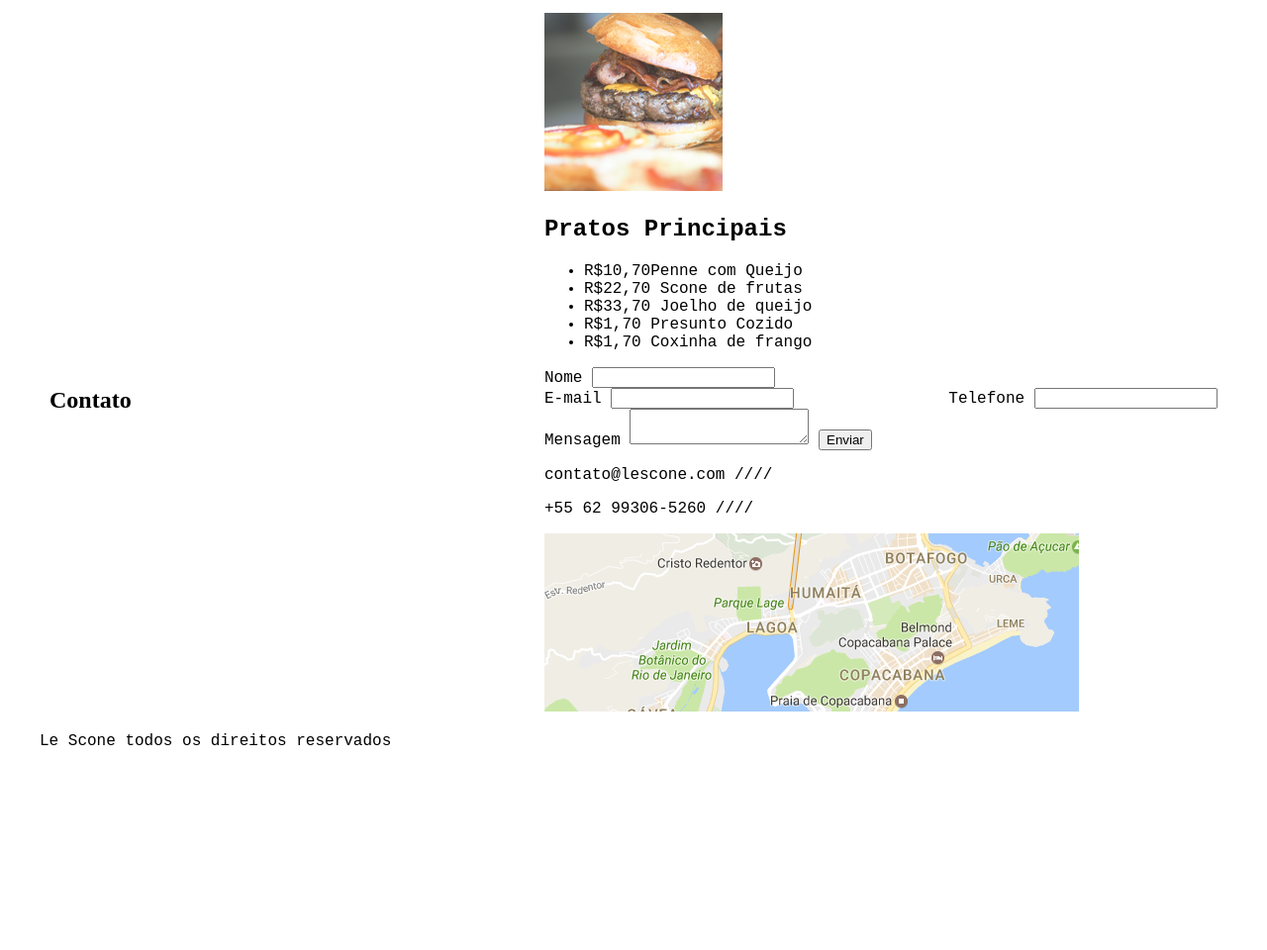
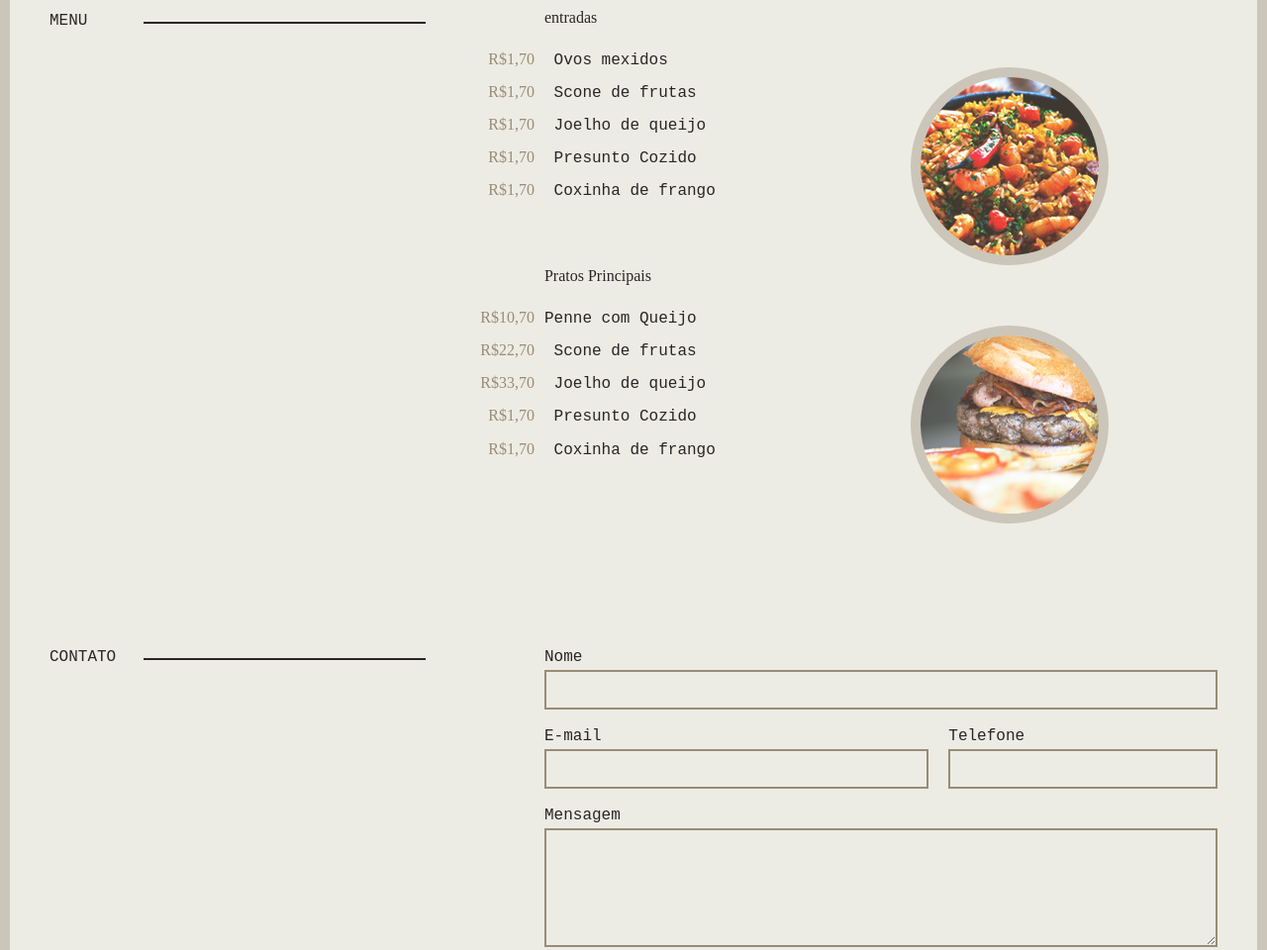
Before and after one commit to guih58/lescone, a plain HTML site: page index.html in a window 1280 px wide. Shown: the part 1058-2018 px from the top of the page at 99% size. Before the commit the page ends 1840 px from the top, so only its background shows below. Drawn offline with Linux system fonts and the light colour scheme.

Commit message:
finalizando

```diff
--- /dev/null
+++ b/css/scss/_contato.scss
@@ -0,0 +1,70 @@
+.contato{
+    margin-top: 120px;
+    margin-bottom: 120px;
+    @include d(s){
+    margin-top: 60px;
+    margin-bottom: 60px;
+    }
+}
+.contato form{
+   label{
+       @include tipo-1(18);
+       display: block;
+   }
+   input[type="text"] , textarea{
+        @include tipo-1(18);;
+        color: $cinza;
+        width: 100%;
+        padding: 0 5px;
+        height: 40px;
+        border: 2px solid $bege-escuro;
+        background: transparent;
+        margin-bottom: 1em;
+        &:hover , &:focus{
+            outline: none;
+            border-color: $bege-medio;
+   }
+}
+
+       textarea{
+           height: 120px;
+       }
+
+
+
+
+
+input.button{
+    @include tipo-1(18);;
+    cursor: pointer;
+    color: $bege-escuro;
+    text-transform: uppercase;
+    border: 2px solid $bege-escuro;
+    background: transparent;
+    display: block;
+    width: 200px;
+    padding-top: 5px;
+    box-shadow: 5px 5px 0 0 $bege-escuro;
+    transition: .3s;
+
+}
+.contato-info{
+    display: inline-block;
+    color: $bege-escuro;
+    margin-top: 2em;
+    margin-bottom: -3px;
+    @include d(l){
+    float: right;
+    text-align: right;
+    margin-top:  -3em;
+    margin-bottom: -3px;
+   }
+
+.contato-mapa{
+    display: block;
+
+}
+}
+
+
+}
--- /dev/null
+++ b/css/scss/_footer.scss
@@ -0,0 +1,12 @@
+footer{
+    padding: 20px 0;
+    background: $cinza;
+    box-shadow: 0 0 0 10px $cinza;
+    p{
+        color: $bege-claro;
+    }
+    a img {
+        float: right;
+
+    }
+}
--- /dev/null
+++ b/css/scss/_geral.scss
@@ -0,0 +1,36 @@
+body{
+    background: $bege-claro;
+    border: 10px solid $bege-medio;
+    color: $cinza;
+    @include d(s){
+        border: none;
+    }
+}
+
+img{
+    display: block;
+    max-width: 100%;
+}
+p{
+    @include tipo-1(18);
+}
+
+.titulo{
+    @include tipo-1(18);
+    text-transform: uppercase;
+    @include d(s){
+        margin-bottom: 40px;
+    }
+    &::after{
+        content: "";
+        display: block;
+        width: 75%;
+        float: right;
+        height: 2px;
+        background: $cinza ;
+        margin-top:14px ;
+        @include d(m){
+            width: 60%;
+        }
+    }
+}
--- /dev/null
+++ b/css/scss/_intro.scss
@@ -0,0 +1,56 @@
+.intro{
+    margin-top: 60px;
+    @include d(s){
+        margin-top: 20px;
+    }
+
+}
+.logo{
+    margin-bottom: 60px;
+}
+.intro-info{
+    border-right: 2px solid $cinza;
+    max-width: 320px;
+    p{
+        padding-top:10px ;
+    }
+    p:first-child{
+        border-bottom:2px solid $cinza ;
+        padding-bottom: 10px;
+    }
+}
+.intro-telefone{
+    color: $bege-escuro;
+    @include d(s){
+        margin-bottom: 40px;
+    }
+    &::after{
+        content: "/ / / /";
+        display: block;
+        margin-top: 100px;
+        font-size: 250px;
+        letter-spacing: -90px;
+        color: $cinza;
+        @include d(m){
+            margin-top: 80px;
+            font-size: 160px;
+            letter-spacing: -70px;
+        }
+        @include d(s){
+            display: none;
+        }
+
+    }
+}
+.aberto{
+    display: inline-block;
+    width: 12px;
+    height: 12px;
+    border-radius: 50%;
+    margin-left: 30px;
+    background: $verde;
+}
+.intro-foto{
+    border: 10px solid $bege-medio;
+    width: 100%;
+}
--- /dev/null
+++ b/css/scss/_menu.scss
@@ -0,0 +1,47 @@
+.menu{
+    margin-top: 120px;
+    margin-bottom: 120px;
+    @include d(s){
+    margin-top: 60px;
+    margin-bottom: 60px;
+    }
+}
+.menu-item{
+    margin-bottom: 60px;
+    h2{
+        @include tipo-2(24);
+        margin-bottom: 1em;
+    }
+    li{
+        @include tipo-1(18);
+        line-height: em(35 ,18);
+        span{
+            font-family: $font-2;
+            color: $bege-escuro;
+            display: inline-block;
+            text-align: right;
+            margin-right: 10px;
+            width: 70px;
+            margin-left: -80px;
+            @include d(s){
+                margin-left: 0px;
+                width: auto;
+            }
+        }
+    }
+    img{
+        border-radius: 50%;
+        border: 10px solid $bege-medio;
+        position: absolute;
+        right: 0px;
+        margin-top: 60px;
+        @include d(l){
+            right: 120px;
+        }
+        @include d(s){
+            width: 120px;
+            margin-top: 0px;
+        }
+    }
+
+    }
--- /dev/null
+++ b/css/scss/_variaveis-e-mixins.scss
@@ -0,0 +1,34 @@
+//cores
+$bege-claro: #edece4;
+$bege-medio: #cbc6b9;
+$bege-escuro: #988c77;
+$cinza: #2a2426;
+ $verde: #1ab912;
+
+ //Fonts
+$font-1:'PT Mono', monospace;
+$font-2:  'Aref Ruqaa', serif;
+
+@function em($pixel , $contexto:16){
+    @return $pixel / $contexto
+}
+
+@mixin tipo-1($size){
+    font-family: $font-1;
+    @if $size == 18{
+        font-family: em(18);
+        line-height: em(30,18)
+    }
+}
+
+@mixin tipo-2($size){
+    font-family: $font-2;
+    @if $size == 18{
+        font-size: em(18);
+        line-height: em(30, 18);
+    }
+    @else if $size ==24{
+        font-size: em(24);
+        line-height: em(30,24);
+    }
+}
--- a/css/scss/style.scss
+++ b/css/scss/style.scss
@@ -1,8 +1,8 @@
-//@import 'reset';
+@import 'reset';
 @import 'grid';
-
-
-div {
-font-family: 'Aref Ruqaa', serif;
-font-family: 'PT Mono', monospace;
-}
+@import 'variaveis-e-mixins';
+@import 'geral';
+@import 'intro';
+@import 'menu';
+@import 'contato';
+@import 'footer';
--- a/index.html
+++ b/index.html
@@ -22,7 +22,7 @@
 		<p class="intro-telefone">+55 062 99206-5260</p>
 	</div>
 	<div class="grid-7">
-		<img src="./img/foto.png" alt="foto de le scone">
+		<img class="intro-foto" src="./img/foto.png" alt="foto de le scone">
 	</div>
 </main>
 
@@ -66,7 +66,7 @@
 		<div class="row">
           <div class="grid-7">
 			  <label>E-mail</label>
-			  <input type="email">
+			  <input type="text">
 		  </div>
 		  <div class="grid-5">
 			<label>Telefone</label>
```
Also changed, not shown: css/style.css.
